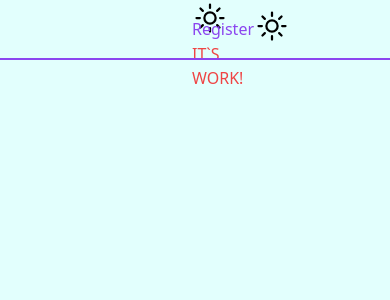
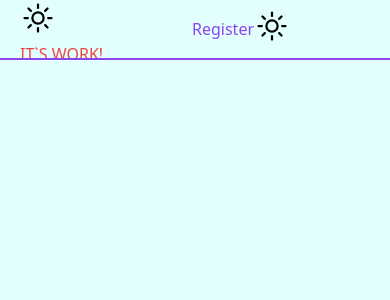
Before and after one commit to Turanchoks21/diplom, a React (Vite) app: page / in a window 390 px wide. Shown: the top 300 px of the page. Built offline with nearby package versions, Linux system fonts and the light colour scheme.

Commit message:
refactor: changed styles

```diff
--- a/src/App.jsx
+++ b/src/App.jsx
@@ -5,7 +5,7 @@ function App() {
   return (
     <>
       <NavBar />
-      <div className="m-0 px-48">
+      <div className="m-0 lg:px-48 px-5">
         <Outlet />
       </div>
     </>
```
